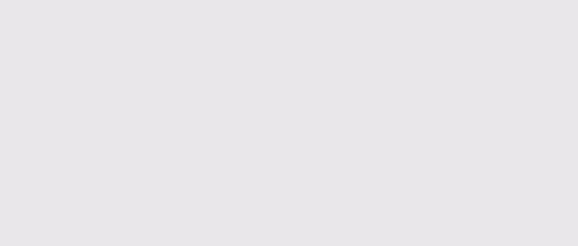
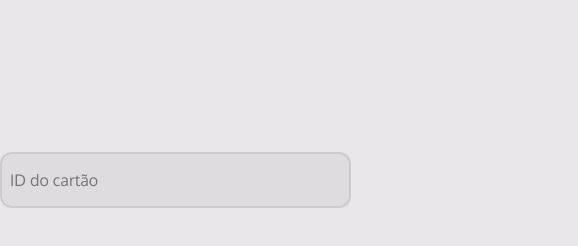
Before and after one commit to fellipesnoww/mba-web-fundamental-member-club, a website built with webpack: page index.html in a window 1280 px wide. Shown: the full height of the page, 0-578 px from the left. Built offline with nearby package versions, Linux system fonts and the light colour scheme.

Commit message:
feature: started input

```diff
--- a/index.html
+++ b/index.html
@@ -12,5 +12,12 @@
     <header id="main-header">
         <img src="./src/assets/Logo.png" alt="Member Club logo"></img>
     </header>
+    <div id="container">
+        <input
+            type="text"
+            id="card-id"
+            placeholder="ID do cartão">
+        </input>
+    </div>
 </body>
 </html>
--- a/src/main.js
+++ b/src/main.js
@@ -3,3 +3,4 @@
 //CSS
 import './styles/global.css';
 import './styles/header.css';
+import './styles/input.css';
--- a/src/styles/global.css
+++ b/src/styles/global.css
@@ -56,3 +56,9 @@ h1 {
 h2 {
     font: var(--ff-default) var(--heading---title--sm)/1.4 var(--fw-bold);
 }
+
+.container {
+    display: grid;
+    padding-inline: 0.5rem;
+    grid-template-columns: 1fr;
+}
--- /dev/null
+++ b/src/styles/input.css
@@ -0,0 +1,79 @@
+
+.input-container {
+    position: relative;
+    display: inline-block;
+}
+
+input {
+    display: inline-block;
+    outline: none;
+    max-width: 25rem;
+    width: 21.93rem;
+    height: 3.5rem;
+    padding: 0.5rem;
+
+    border-radius: 0.75rem;
+    background-color: var(--base---gray-300);
+    color: var(--base---gray-500);
+
+    border: 2px solid var(--base---gray-400);
+    position: relative;
+
+    &::after {
+        content: '';
+        position: absolute;
+        top: 50%;
+        right: 5px;
+        transform: translateY(-50%);
+        width: 2.5rem;
+        height: 2.5rem;
+        background-image: url('../assets/Logo.png');
+        background-size: contain;
+        background-repeat: no-repeat;
+        background-color: var(--base---gray-300);
+        z-index: 1;
+    }
+}
+
+input:focus {
+    border-color: var(--main---pink);
+}
+
+input:not(:placeholder-shown) {
+    color: var(--base---gray-700);
+
+    &::after {
+        content: '';
+        position: absolute;
+        top: 50%;
+        right: 5px;
+        transform: translateY(-50%);
+        width: 2.5rem;
+        height: 2.5rem;
+        background-image: url('../assets/Logo.png');
+        background-size: contain;
+        background-repeat: no-repeat;
+        background-color: var(--base---gray-700);
+        z-index: 1;
+    }
+}
+
+input:not(:placeholder-shown):not(:focus) {
+    border-color: var(--main---pink);
+    color: var(--base---gray-700);
+
+    &::after {
+        content: '';
+        position: absolute;
+        top: 50%;
+        right: 5px;
+        transform: translateY(-50%);
+        width: 2.5rem;
+        height: 2.5rem;
+        background-image: url('../assets/Logo.png');
+        background-size: contain;
+        background-repeat: no-repeat;
+        background-color: var(--base---gray-700);
+        z-index: 1;
+    }
+}
```
Also changed, not shown: src/assets/icons/enter.svg (added).
